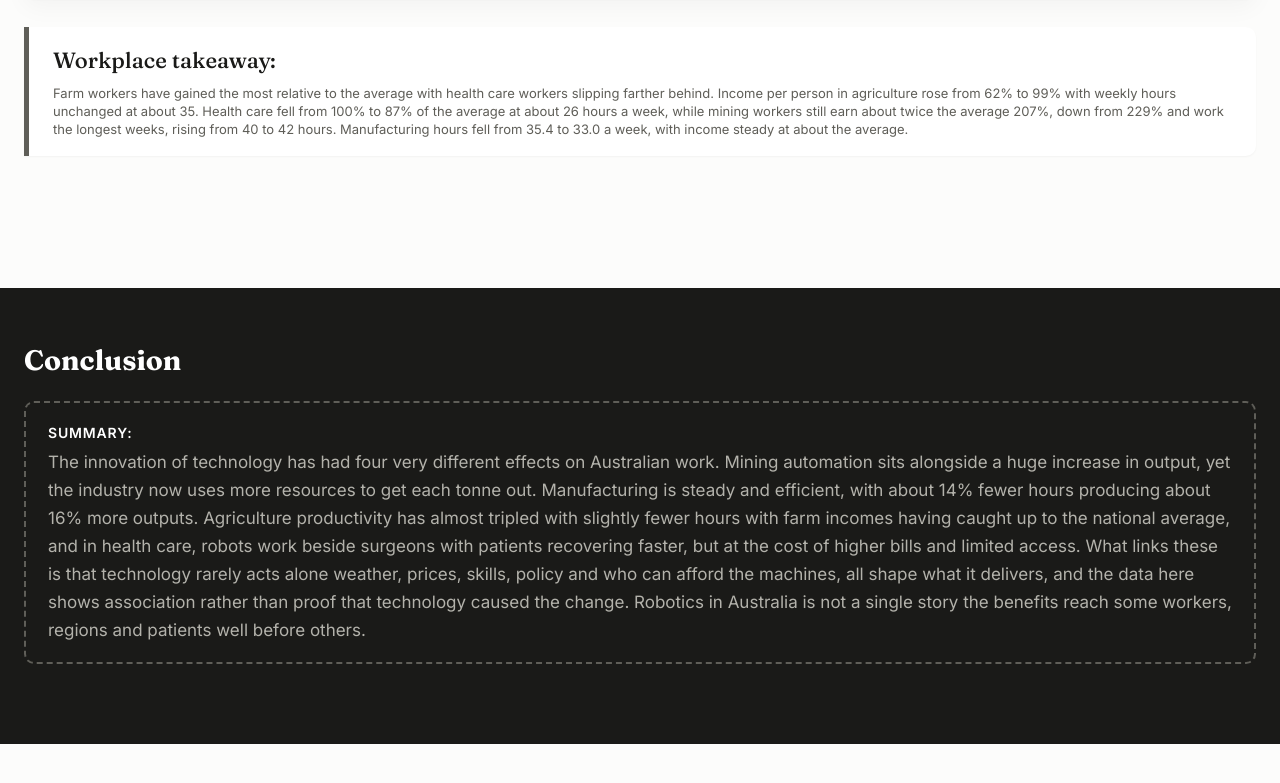
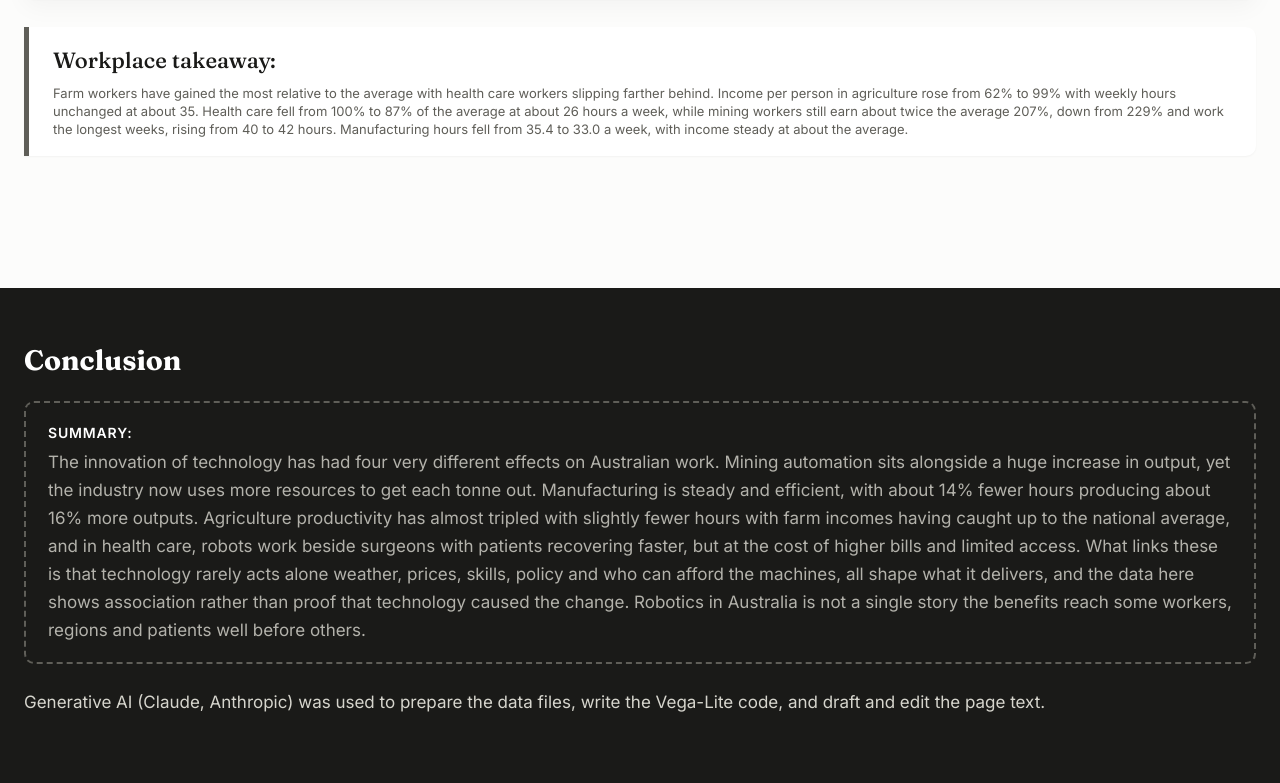
Before and after one commit to Ivanleu16/Ivan, a plain HTML site: page DV2 /index.html in a window 1280 px wide. Shown: the part 7297-8080 px from the top of the page. Before the commit the page ends 8041 px from the top, so only its background shows below. Drawn offline with Linux system fonts and the light colour scheme; a script that the page names is missing.

Commit message:
ai acknowledgment

```diff
--- a/DV2 /index.html
+++ b/DV2 /index.html
@@ -502,6 +502,7 @@
         rather than proof that technology caused the change. Robotics in Australia is not a single story the benefits
         reach some workers, regions and patients well before others.
       </div>
+      <p>Generative AI (Claude, Anthropic) was used to prepare the data files, write the Vega-Lite code, and draft and edit the page text.</p>
     </div>
   </footer>
 
```
Also changed, not shown: 2 other files.
